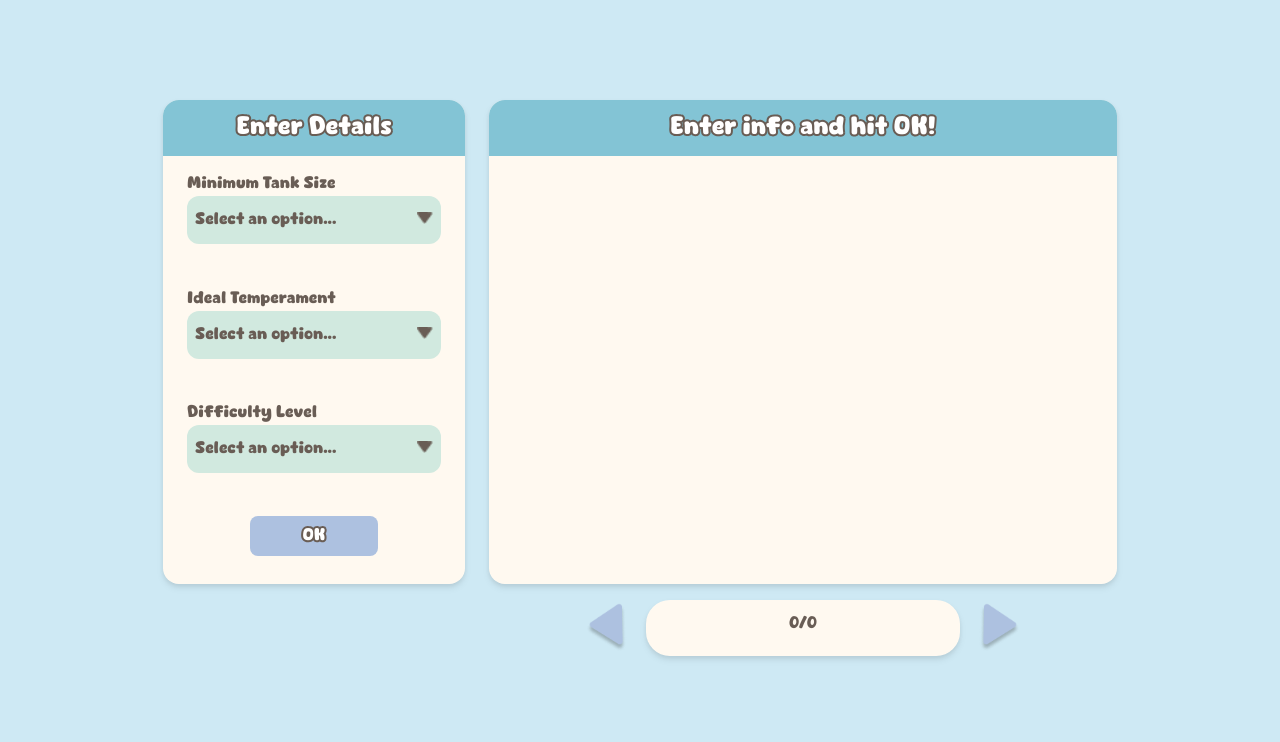
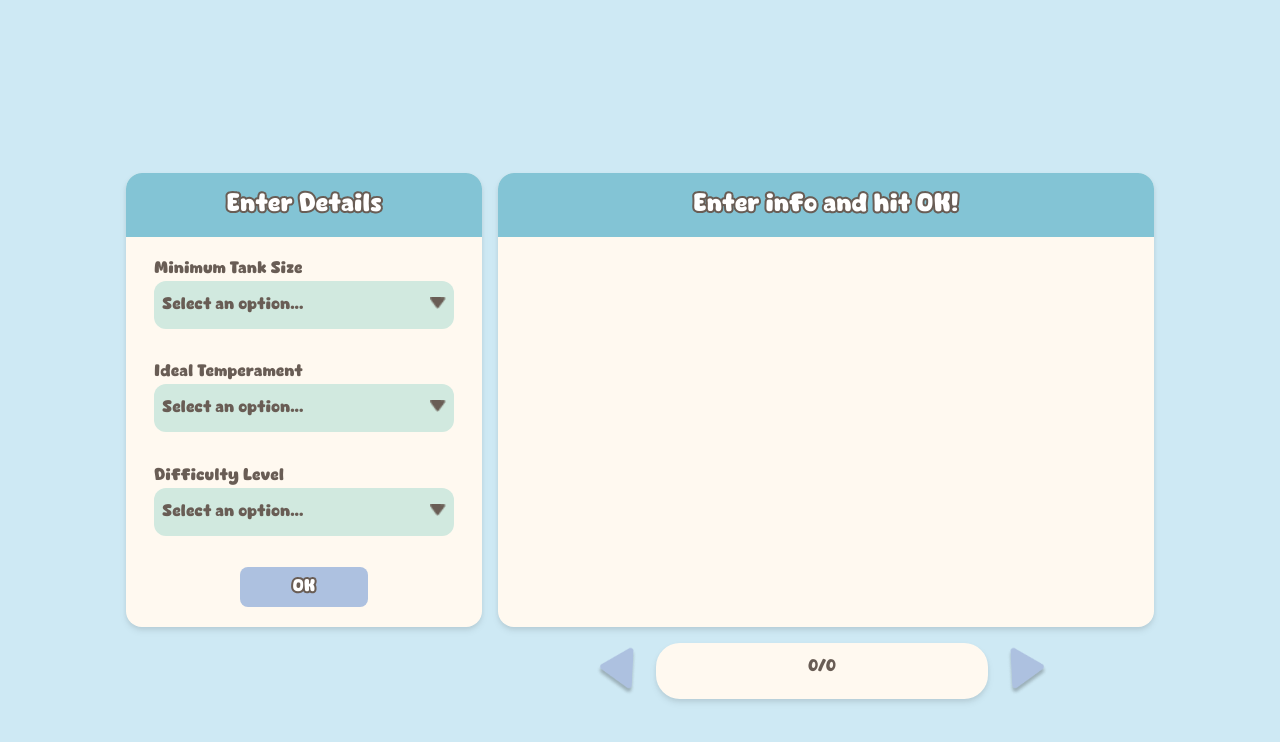
Before and after one commit to SamanthaTolentino/aquastock, a React (Vite) app in the folder client/: page / in a window 1280 px wide. Shown: the top 742 px of the page. Built offline with nearby package versions, Linux system fonts and the light colour scheme.

Commit message:
Cleaning UI on larger screens

```diff
--- a/client/src/components/BoxDiv.jsx
+++ b/client/src/components/BoxDiv.jsx
@@ -3,10 +3,10 @@ import React from 'react'
 export default function BoxDiv(props) {
   return (
     <div className={`${props.gridClass} bg-tan-1 flex flex-col drop-shadow-md rounded-2xl overflow-hidden`}>
-      <div className='bg-blue-2 flex justify-center py-3 px-5'>
+      <div className='bg-blue-2 flex justify-center py-4 px-7'>
         <p className='text-white text-2xl stroke-1 fix-stroke text-center'>{props.title}</p>
       </div>
-      <div className='grow px-6 py-4 flex flex-col justify-center overflow-auto'>
+      <div className='grow px-7 py-5 flex flex-col justify-center overflow-auto'>
         {props.content}
       </div>
     </div>
--- a/client/src/pages/Home.jsx
+++ b/client/src/pages/Home.jsx
@@ -58,8 +58,8 @@ export default function Home() {
   ]
 
   useEffect(() => {
-    setLoading(true)
-    // setLoading(false)
+    // setLoading(true)
+    setLoading(false)
 
     setTimeout(() => {
       setLoading(false)
@@ -188,10 +188,10 @@ export default function Home() {
   }
 
   const formDiv =
-    <form onSubmit={getFilteredFish} className='flex flex-col h-full'>
+    <form onSubmit={getFilteredFish} className='flex flex-col xl:w-300px xl:h-350px'>
       {
         selectOptions.map((select, index) => (
-          <div className='grow pb-4' key={index}>
+          <div className='grow flex flex-col' key={index}>
             <label>{select.label}</label>
             <div className='relative flex bg-teal-1 py-3 px-2 rounded-xl'>
               <select ref={wrapperRef} defaultValue={'default'} className='bg-transparent w-full z-10' name="" id="" onClick={() => {setOpen(!open); setActiveSelect(index)}} onChange={(e) => updateFormData(e.target.value, index)}>
@@ -217,13 +217,16 @@ export default function Home() {
         :
           <></>
       }
-      <div className='flex justify-center pb-3'>
+      <div className='flex justify-center'>
         <button type='submit' className='bg-purple-1 text-white stroke-1 fix-stroke w-32 py-2 px-4 rounded-lg transition ease-in-out hover:bg-purple-2'>OK</button>
       </div>
     </form>
 
+    const emptyFishDiv =
+      <div className='flex flex-col xl:w-600px h-350px'></div>
+
     const fishDiv =
-      <div className='flex flex-col items-center lg:h-full h-80'>
+      <div className='flex flex-col items-center xl:w-600px h-350px'>
         <img className='h-1/2 animate-bounceFish py-2' src={imgPath} alt="" />
         <div className='h-1/2 bg-teal-1 w-full rounded-lg overflow-auto py-4 px-5'>
           <div>{filteredFish.length ? filteredFish[currentSelection].description : ''}</div>
@@ -234,7 +237,7 @@ export default function Home() {
     <>
       {
         loading ?
-          <div className='bg-blue-1 h-screen grid grid-rows-8 grid-cols-4'>
+          <div className='bg-blue-1 h-screen'>
             <div className='opacity-0 animate-fadeInOut row-start-4 col-start-2 justify-self-end self-center w-24 mr-1 scale-x-[-1]'>
               <img className='animate-bounceDownUp' src={fishLogo2} alt='' />
             </div>
@@ -246,24 +249,17 @@ export default function Home() {
             </div>
           </div>
         :
-          <div className='bg-blue-1 lg:h-screen lg:grid lg:grid-rows-8 lg:content-between lg:p-0 px-6 py-7 flex flex-col font-regular'>
-            <div></div>
-            <div className='lg:row-start-2 lg:row-span-5 lg:grid lg:grid-cols-8 lg:gap-6 lg:pb-4 pb-6 flex flex-col'>
-              {/* <div className='col-start-2 col-span-2'> */}
-                <BoxDiv title={'Enter Details'} content={formDiv} gridClass={'lg:col-start-2 lg:col-span-2 lg:mb-0 mb-6'} />
-              {/* </div> */}
-              {/* <div className='col-start-4 col-span-4 flex flex-col'> */}
-                {/* <div className='h-full'> */}
-                  {
-                    filteredFish.length ?
-                      <BoxDiv title={filteredFish[currentSelection].name} content={fishDiv} gridClass={'lg:col-start-4 lg:col-span-4'} />
-                    : <BoxDiv title={okClicked ? 'No fish in our database yet :(' : 'Enter info and hit OK!'} gridClass={'lg:col-start-4 lg:col-span-4 lg:h-full h-80'} />
-                  }
-                {/* </div> */}
-              {/* </div> */}
-            </div>
-            <div className='lg:grid lg:grid-cols-8 lg:gap-6'>
-              <div className='col-start-4 col-span-4'>
+          <div className='bg-blue-1 h-screen xl:overflow-hidden px-6 py-7 flex xl:flex-row flex-col xl:items-center xl:justify-center font-regular'>
+            <BoxDiv title={'Enter Details'} content={formDiv} gridClass={'xl:mr-2 xl:mb-0 mb-7'} />
+            <div className='xl:grid grid-rows-3 gap-4'>
+              <div className='row-start-2'>
+                {
+                  filteredFish.length ?
+                    <BoxDiv title={filteredFish[currentSelection].name} content={fishDiv} gridClass={'xl:ml-2 xl:mb-0 mb-7'} />
+                  : <BoxDiv title={okClicked ? 'No fish in our database yet :(' : 'Enter info and hit OK!'} content={emptyFishDiv} gridClass={'xl:ml-2 xl:mb-0 mb-7'} />
+                }
+              </div>
+              <div className='row-start-3'>
                 <div className='flex justify-center items-center'>
                   <button onClick={goBack} className='mr-5 transition ease-in-out hover:scale-125'>
                     <img className='w-10 animate-wiggleLeft' src={arrowLeft} alt="arrowLeft" />
--- a/client/tailwind.config.js
+++ b/client/tailwind.config.js
@@ -23,7 +23,9 @@ export default {
     },
     extend: {
       spacing: {
-        // '400': '500px',
+        '300px': '300px',
+        '350px': '350px',
+        '600px': '600px',
       },
       fontFamily: {
         regular: ['Regular']
```
